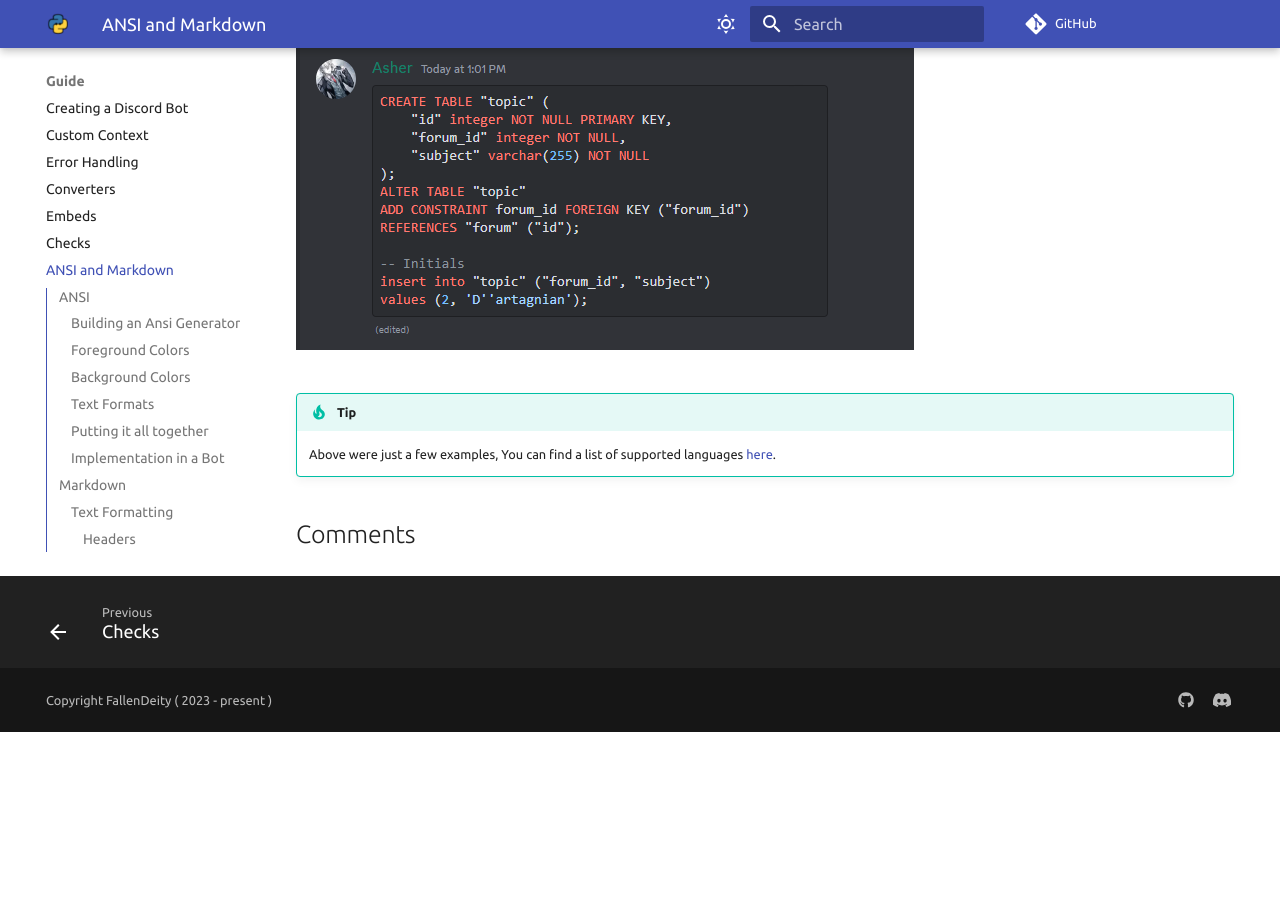
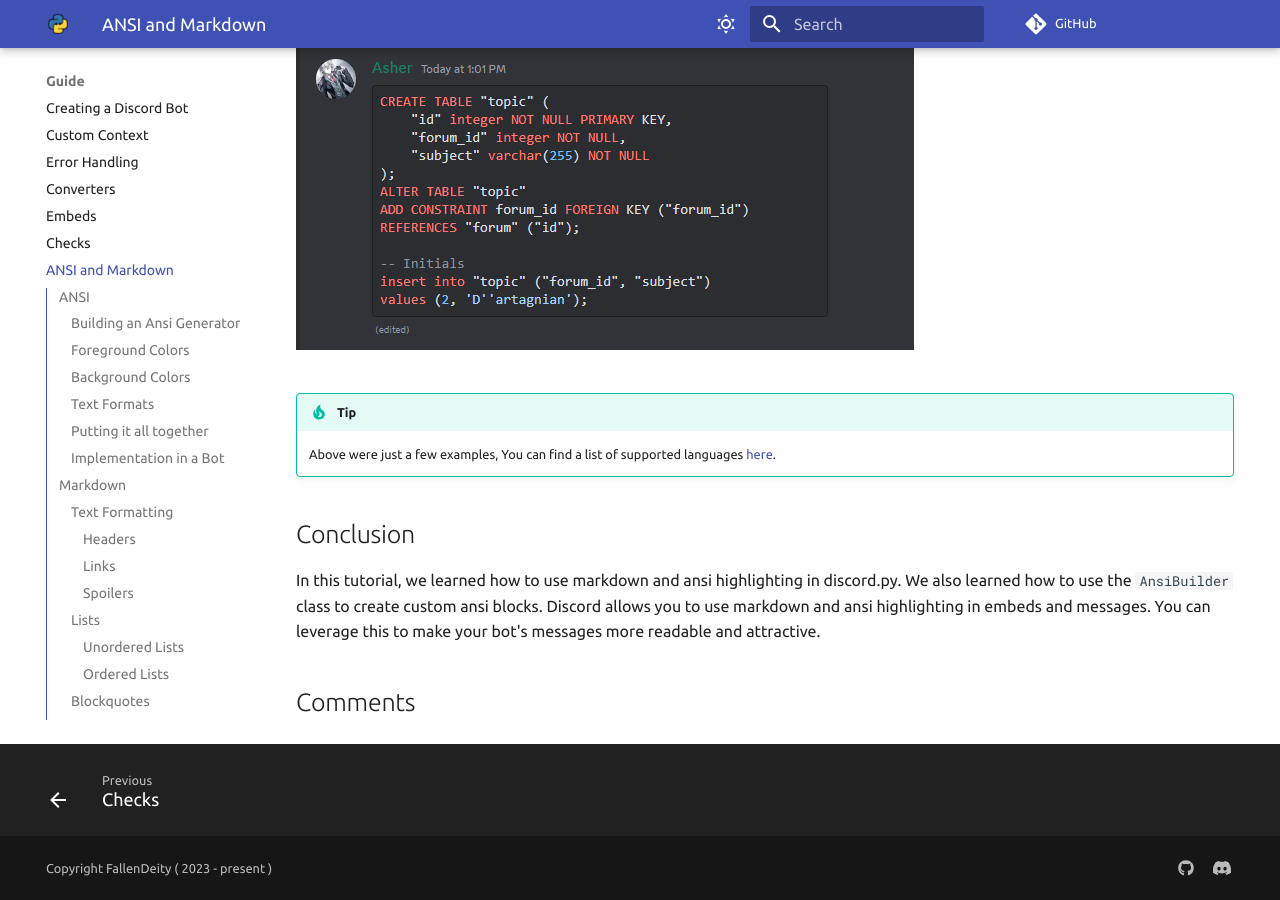
Before and after one commit to FallenDeity/discord.py-masterclass, an MkDocs documentation site: the page built from docs/markdown-and-ansi.md, in a window 1280 px wide and 900 px high, scrolled down 12510 px. Built offline with MkDocs 1.6.1 and Material for MkDocs 9.7.7, drawn with Linux system fonts in a browser that asks for light colours; comment, search, counter and statistics services are not loaded; before the commit the page ends 13242 px from its top, so only the background shows below that.

Commit message:
feat: Add markdown and Ansi

```diff
--- a/docs/markdown-and-ansi.md
+++ b/docs/markdown-and-ansi.md
@@ -397,3 +397,8 @@ To have syntax highlighting in code blocks, you can specify the language after t
 
 !!! tip "Tip"
     Above were just a few examples, You can find a list of supported languages [here](https://highlightjs.org/static/demo/).
+
+## Conclusion
+
+In this tutorial, we learned how to use markdown and ansi highlighting in discord.py. We also learned how to use the `AnsiBuilder` class to create custom ansi blocks.
+Discord allows you to use markdown and ansi highlighting in embeds and messages. You can leverage this to make your bot's messages more readable and attractive.
```
